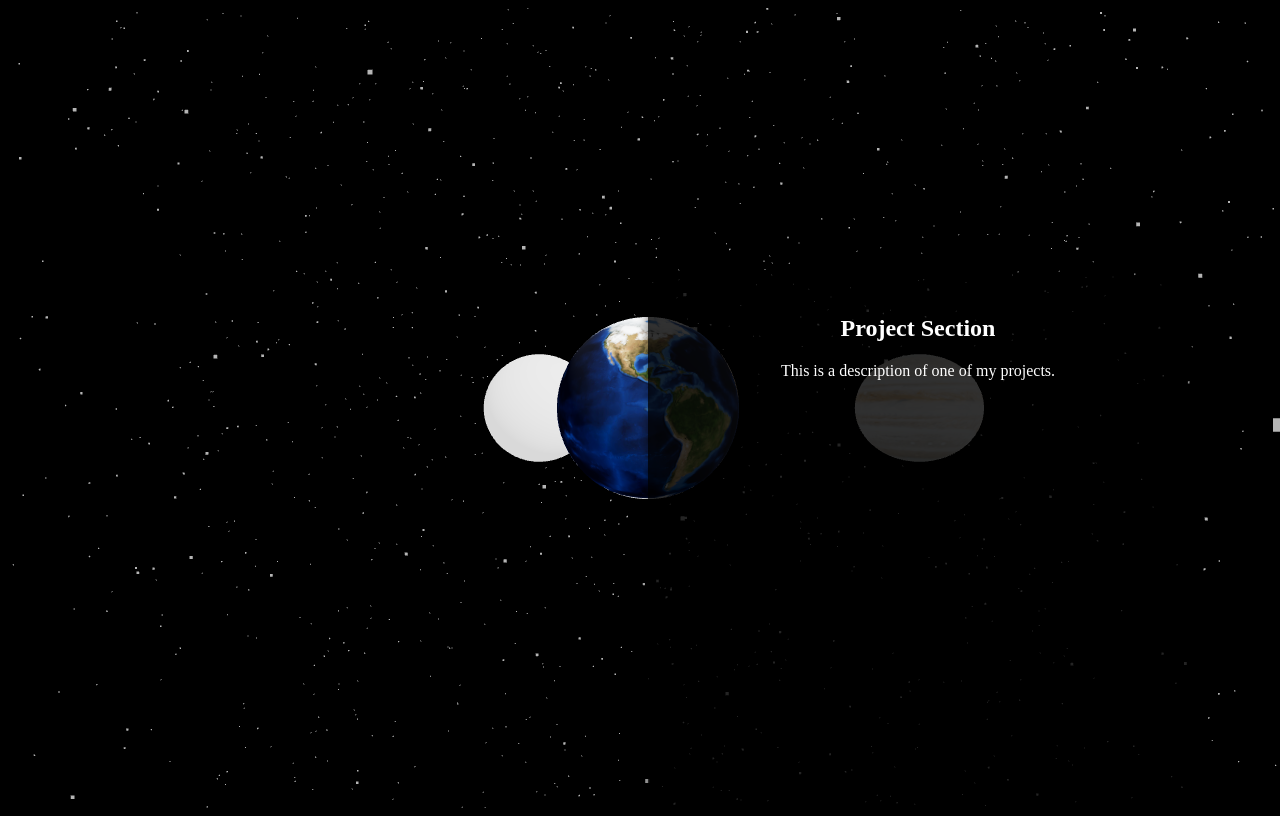
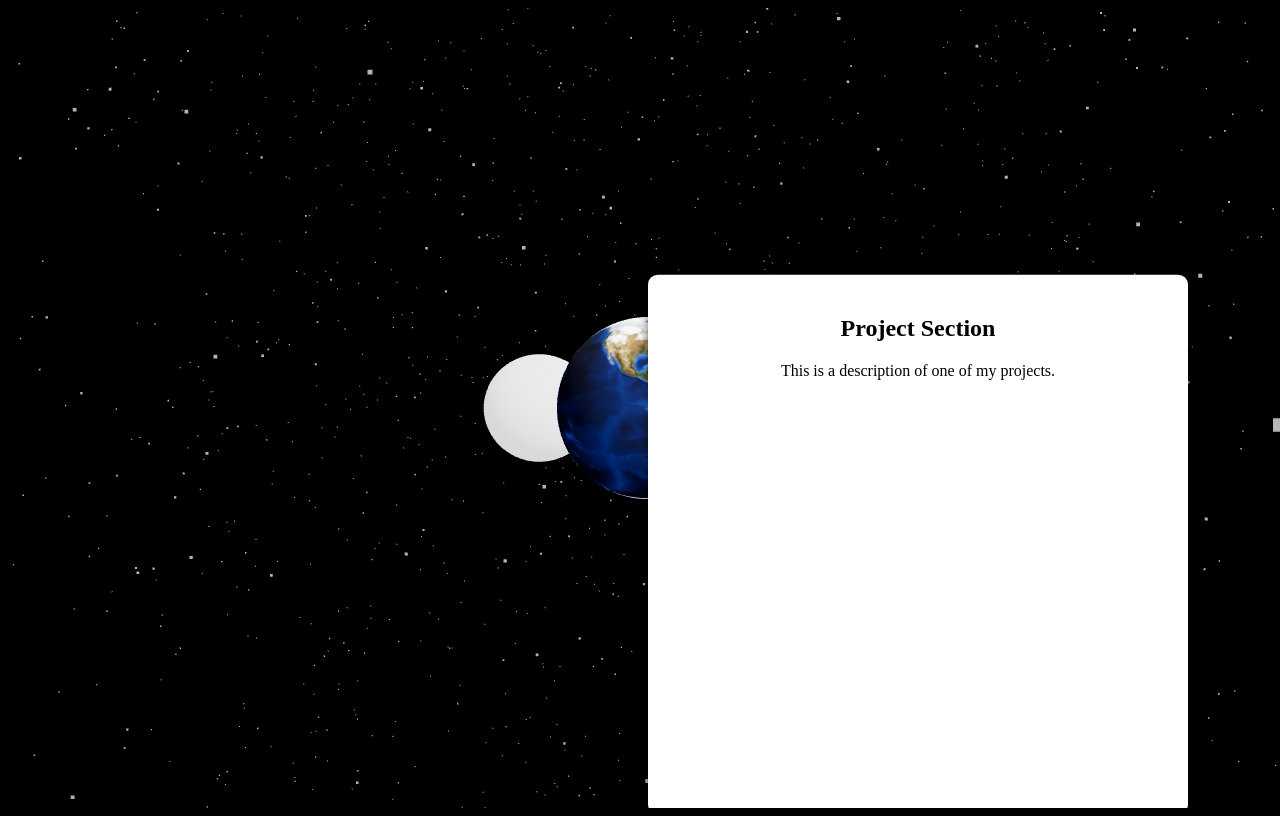
Before and after one commit to KirSpaceB/personal-porfolio-three, a React (Vite) app: page / in a window 1280 px wide. Built offline with nearby package versions, Linux system fonts and the light colour scheme.

Commit message:
todo: determine css issues

```diff
--- a/src/components/PlanetModal.tsx
+++ b/src/components/PlanetModal.tsx
@@ -1,5 +1,6 @@
 import { Html } from "@react-three/drei"
 import {motion} from 'framer-motion'
+import '../css/PlanetModal.css'
 
 const modalStyles = {
   backgroundColor: 'rgba(0, 0, 0, 0.8)',
@@ -23,7 +24,7 @@ export default function PlanetModal() {
   return (
     <Html position={[0, 3, 0]}>
       <motion.div
-        style={modalStyles}
+        id="modalStyle"
         initial='hidden'
         exit='exit'
         animate='visible'
--- a/src/css/PlanetModal.css
+++ b/src/css/PlanetModal.css
@@ -18,3 +18,15 @@
   cursor: pointer;
   border-radius: 4px;
 }
+
+
+#modalStyle {
+  background-color: white;
+  color: black;
+  padding: 20px;
+  border-radius: 10px;
+  box-shadow: 0 0 10px rgba(0, 0, 0, 0.5);
+  min-width: 500px;
+  min-height: 500px;
+  text-align: center;
+}
```
